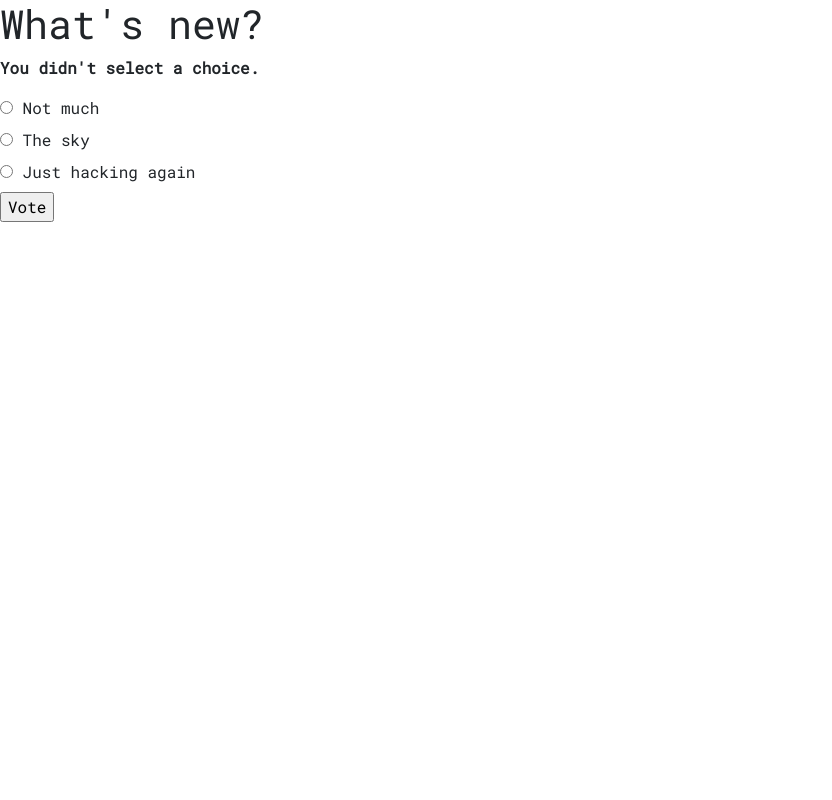
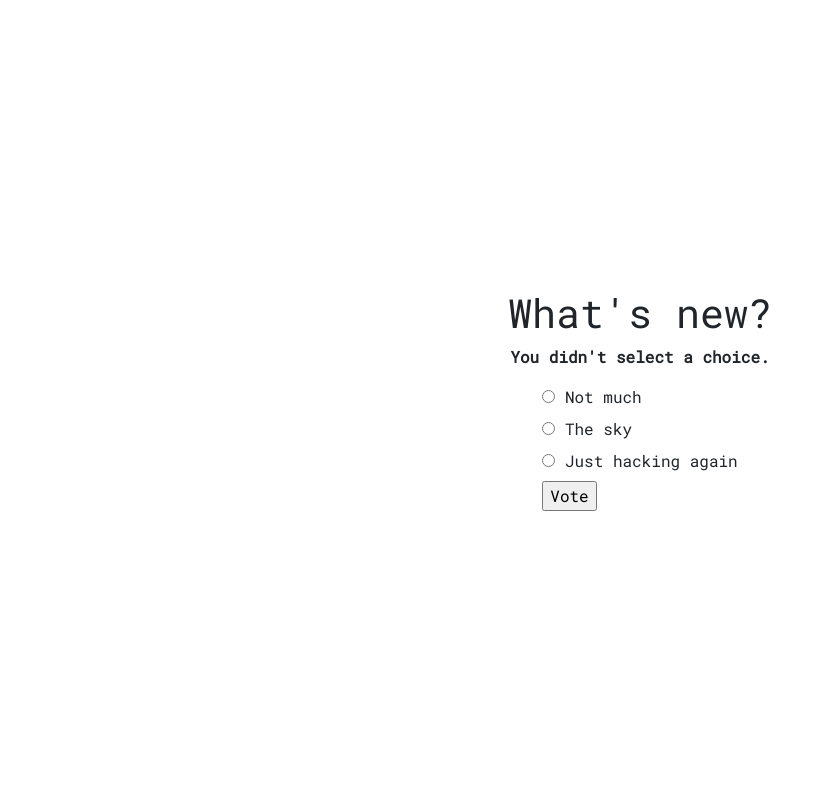
Before and after one commit to edwerner/python-polling-app, a Django app: page /polls/4/vote/ in a window 1280 px wide. Shown: the whole page, without its empty margins (0-832 px from the left). Run offline with Django 3.2, Linux system fonts and the light colour scheme; data comes from the database, SQL or seed files in the repository; both versions use the stored data as it was after the commit; some libraries are stand-ins or nearby versions.

Commit message:
adds flexbox styles

```diff
--- /dev/null
+++ b/mysite/polls/static/polls/app.css
@@ -0,0 +1,12 @@
+body, html {
+	font-family: 'Roboto Mono', monospace;
+	height: 100%;
+}
+
+.wrapper {
+	height: 100%;
+}
+
+.content {
+	height: 100%;
+}
--- /dev/null
+++ b/mysite/polls/static/polls/flex.css
@@ -0,0 +1,55 @@
+.flex {
+	display: flex;
+	display: -webkit-box;
+	display: -ms-flexbox;
+	display: -webkit-flex;
+}
+
+.flex-row {
+	-webkit-box-orient: horizontal;
+	-webkit-box-direction: normal;
+	-ms-flex-direction: row;
+	flex-direction: row;
+}
+
+.flex-column {
+	-webkit-box-orient: vertical;
+	-webkit-box-direction: normal;
+	-ms-flex-direction: column;
+	flex-direction: column;
+}
+
+.flex-center {
+	-webkit-box-pack: center;
+	-ms-flex-pack: center;
+	justify-content: center;
+}
+
+.flex-end {
+	-webkit-box-pack: end;
+	-ms-flex-pack: end;
+	justify-content: flex-end;
+}
+
+.flex-space-between {
+	-ms-flex-pack: distribute;
+	justify-content: space-around;
+}
+
+.flex-center {
+	-webkit-box-align: center;
+	-ms-flex-align: center;
+	-ms-grid-row-align: center;
+	align-items: center;
+}
+
+.flex-justify-center {
+	-webkit-box-pack: center;
+	-ms-flex-pack: center;
+	justify-content: center;
+}
+
+.flex-align-content {
+	-ms-flex-line-pack: center;
+	align-content: center;
+}
--- a/mysite/polls/templates/polls/detail.html
+++ b/mysite/polls/templates/polls/detail.html
@@ -1,14 +1,13 @@
 <!DOCTYPE html>
 	<head>
 		<link rel="stylesheet" href="https://maxcdn.bootstrapcdn.com/bootstrap/4.0.0/css/bootstrap.min.css" integrity="sha384-Gn5384xqQ1aoWXA+058RXPxPg6fy4IWvTNh0E263XmFcJlSAwiGgFAW/dAiS6JXm" crossorigin="anonymous">
-		<link href="https://fonts.googleapis.com/css?family=Roboto+Mono" rel="stylesheet">
-		<style>
-			body, html {
-				font-family: 'Roboto Mono', monospace;
-			}
-		</style>
+		<link href="https://fonts.googleapis.com/css?family=Roboto+Mono" rel="stylesheet"/>
+		{% load static %}
+		<link rel="stylesheet" type="text/css" href="{% static 'polls/app.css' %}"/>
+		<link rel="stylesheet" type="text/css" href="{% static 'polls/flex.css' %}"/>
 	</head>
-	<body>
+		<div class="wrapper">
+			<div class="content flex flex-center flex-column">
 				<h1>{{ question.question_text }}</h1>
 
 				{% if error_message %}<p><strong>{{ error_message }}</strong></p>{% endif %}
@@ -21,5 +20,7 @@
 					{% endfor %}
 					<input type="submit" value="Vote" />
 				</form>
+			</div>
+		</div>
 	</body>
 </html>
```
Also changed, not shown: mysite/polls/templates/polls/index.html (+8 -6 lines), mysite/polls/templates/polls/results.html (+8 -6 lines), mysite/db.sqlite3, mysite/polls/models.py (line endings or trailing spaces). Lines whose indentation alone changed are shown as unchanged.
